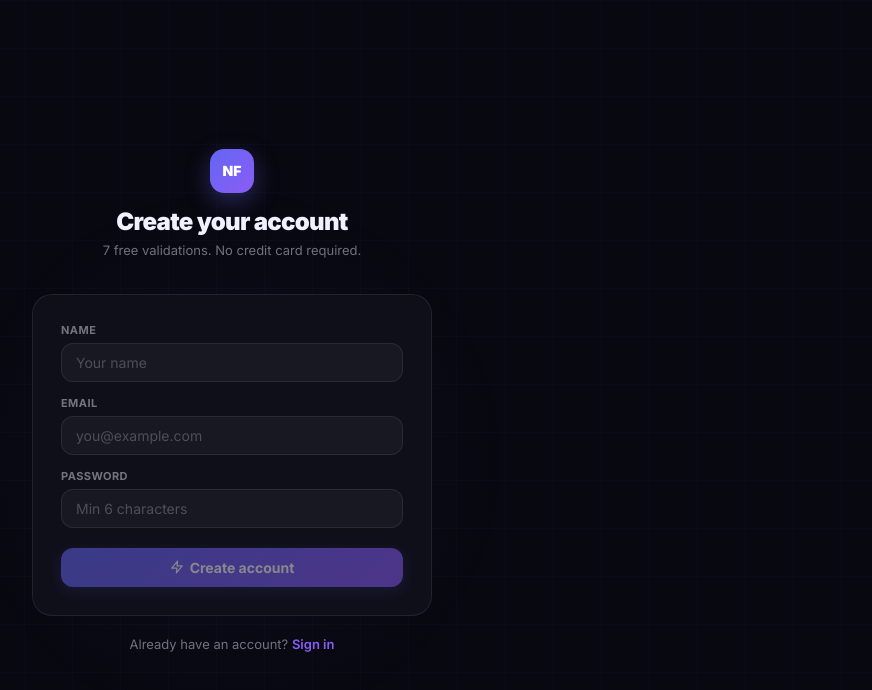
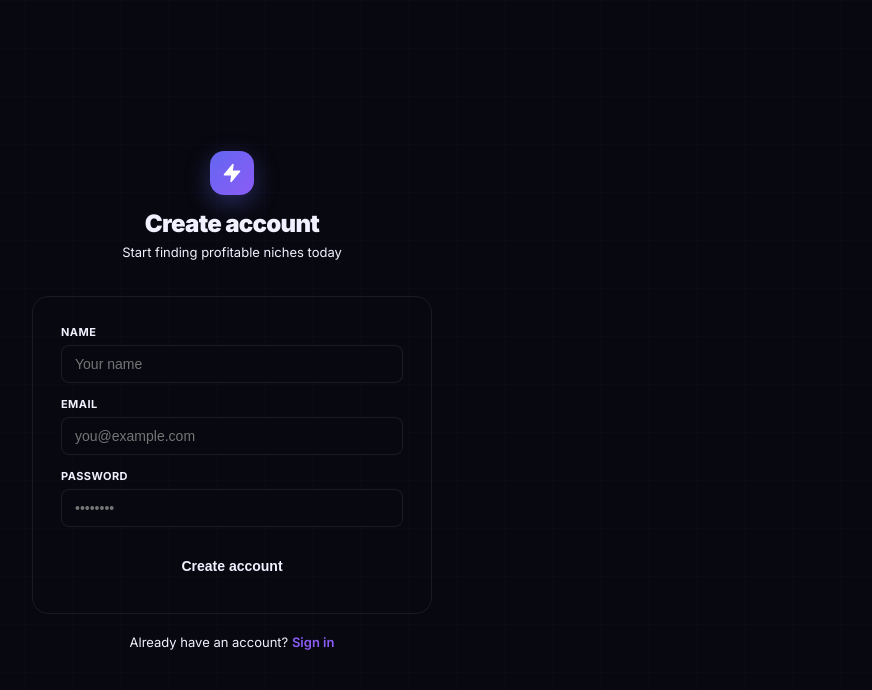
Before and after one commit to NicheFlow1/nicheflow-saas, a Next.js app: page /auth/signup in a window 1280 px wide. Shown: the top 690 px of the page, without its empty margins (408-1280 px from the left). Built offline with nearby package versions, Linux system fonts and the light colour scheme.

Commit message:
fix: page.tsx

```diff
--- a/src/app/auth/signup/page.tsx
+++ b/src/app/auth/signup/page.tsx
@@ -1,73 +1,69 @@
-'use client'
-import{useState}from'react'
-import Link from'next/link'
-import{supabase}from'@/lib/supabase/client-singleton'
-import{Zap,AlertCircle,CheckCircle}from'lucide-react'
+'use client';
+import React, { useState } from 'react';
+import { getSupabaseClient } from '@/lib/supabase/client-singleton';
+import { Zap } from 'lucide-react';
 
-export default function SignupPage(){
-  const[email,setEmail]=useState('')
-  const[password,setPassword]=useState('')
-  const[name,setName]=useState('')
-  const[loading,setLoading]=useState(false)
-  const[error,setError]=useState('')
-  const[done,setDone]=useState(false)
+export default function SignupPage() {
+  const [name, setName] = useState('');
+  const [email, setEmail] = useState('');
+  const [password, setPassword] = useState('');
+  const [loading, setLoading] = useState(false);
+  const [error, setError] = useState('');
 
-  async function handleSignup(e:React.FormEvent){
-    e.preventDefault()
-    setLoading(true);setError('')
-    const{data,error:err}=await supabase.auth.signUp({email,password,options:{data:{full_name:name}}})
-    if(err){setError(err.message);setLoading(false);return}
-    if(data.user){
-      await supabase.from('profiles').upsert({id:data.user.id,email,full_name:name,plan:'free',generations_used:0,generations_limit:7})
-      window.location.replace('/dashboard')
+  async function handleSubmit(e: React.FormEvent) {
+    e.preventDefault();
+    if (!email || !password) return;
+    setLoading(true);
+    setError('');
+    try {
+      const sb = getSupabaseClient();
+      const { error: err } = await sb.auth.signUp({ email, password, options: { data: { full_name: name } } });
+      if (err) { setError(err.message); setLoading(false); return; }
+      window.location.href = '/dashboard';
+    } catch (e: any) {
+      setError(e.message || 'Sign up failed');
+      setLoading(false);
     }
   }
 
-  if(done)return(
-    <div style={{minHeight:'100vh',background:'var(--bg-base)',display:'flex',alignItems:'center',justifyContent:'center'}}>
-      <div style={{textAlign:'center'}}><CheckCircle size={40} style={{color:'var(--success)',margin:'0 auto 16px'}}/><h2 style={{fontWeight:800,marginBottom:8}}>Check your email</h2><p style={{color:'var(--text-tertiary)',fontSize:13}}>We sent a confirmation link to {email}</p></div>
-    </div>
-  )
-
-  return(
-    <div style={{minHeight:'100vh',background:'var(--bg-base)',display:'flex',alignItems:'center',justifyContent:'center',padding:'24px'}}>
-      <div style={{position:'fixed',inset:0,backgroundImage:'linear-gradient(rgba(99,102,241,0.03) 1px,transparent 1px),linear-gradient(90deg,rgba(99,102,241,0.03) 1px,transparent 1px)',backgroundSize:'48px 48px',pointerEvents:'none'}}/>
-      <div style={{position:'fixed',top:'20%',left:'50%',transform:'translateX(-50%)',width:600,height:600,borderRadius:'50%',background:'radial-gradient(ellipse,rgba(99,102,241,0.07) 0%,transparent 65%)',pointerEvents:'none'}}/>
-
-      <div style={{width:'100%',maxWidth:400,position:'relative'}}>
-        <div style={{textAlign:'center',marginBottom:36}}>
-          <div style={{width:44,height:44,borderRadius:14,background:'linear-gradient(135deg,#6366f1,#8b5cf6)',display:'flex',alignItems:'center',justifyContent:'center',fontSize:14,fontWeight:900,color:'white',margin:'0 auto 14px',boxShadow:'0 8px 24px rgba(99,102,241,0.35)'}}>NF</div>
-          <h1 style={{fontSize:'1.5rem',fontWeight:900,letterSpacing:'-0.03em',color:'var(--text-primary)',marginBottom:6}}>Create your account</h1>
-          <p style={{fontSize:13,color:'var(--text-tertiary)'}}>7 free validations. No credit card required.</p>
+  return (
+    <div style={{ minHeight: '100vh', background: 'var(--bg-base)', display: 'flex', alignItems: 'center', justifyContent: 'center', padding: 24 }}>
+      <div style={{ position: 'fixed', inset: 0, backgroundImage: 'linear-gradient(rgba(99,102,241,0.03) 1px,transparent 1px),linear-gradient(90deg,rgba(99,102,241,0.03) 1px,transparent 1px)', backgroundSize: '48px 48px', pointerEvents: 'none' }} />
+      <div style={{ width: '100%', maxWidth: 400, position: 'relative' }}>
+        <div style={{ textAlign: 'center', marginBottom: 36 }}>
+          <div style={{ width: 44, height: 44, borderRadius: 14, background: 'linear-gradient(135deg,#6366f1,#8b5cf6)', display: 'flex', alignItems: 'center', justifyContent: 'center', margin: '0 auto 14px', boxShadow: '0 8px 24px rgba(99,102,241,0.35)' }}>
+            <Zap size={20} color="#fff" fill="#fff" />
+          </div>
+          <h1 style={{ fontSize: '1.5rem', fontWeight: 900, letterSpacing: '-0.03em', color: 'var(--text-primary)', marginBottom: 6 }}>Create account</h1>
+          <p style={{ fontSize: 13, color: 'var(--text-muted)' }}>Start finding profitable niches today</p>
         </div>
 
-        <div style={{background:'var(--bg-elevated)',border:'1px solid var(--border-base)',borderRadius:'var(--radius-2xl)',padding:28}}>
-          <form onSubmit={handleSignup}>
-            <div style={{marginBottom:14}}>
-              <label style={{display:'block',fontSize:11,fontWeight:700,color:'var(--text-tertiary)',textTransform:'uppercase',letterSpacing:'0.04em',marginBottom:6}}>Name</label>
-              <input type='text' value={name} onChange={e=>setName(e.target.value)} placeholder='Your name' required className='input' style={{fontSize:14}}/>
+        <div style={{ background: 'var(--bg-card)', border: '1px solid var(--border-base)', borderRadius: 16, padding: 28 }}>
+          <form onSubmit={handleSubmit}>
+            <div style={{ marginBottom: 14 }}>
+              <label style={{ display: 'block', fontSize: 11, fontWeight: 700, color: 'var(--text-muted)', textTransform: 'uppercase', letterSpacing: '0.04em', marginBottom: 6 }}>Name</label>
+              <input type="text" value={name} onChange={e => setName(e.target.value)} placeholder="Your name" style={{ width: '100%', background: 'var(--bg-base)', border: '1px solid var(--border-base)', borderRadius: 8, padding: '10px 13px', color: 'var(--text-primary)', fontSize: 14, outline: 'none', boxSizing: 'border-box' }} />
             </div>
-            <div style={{marginBottom:14}}>
-              <label style={{display:'block',fontSize:11,fontWeight:700,color:'var(--text-tertiary)',textTransform:'uppercase',letterSpacing:'0.04em',marginBottom:6}}>Email</label>
-              <input type='email' value={email} onChange={e=>setEmail(e.target.value)} placeholder='you@example.com' required className='input' style={{fontSize:14}}/>
+            <div style={{ marginBottom: 14 }}>
+              <label style={{ display: 'block', fontSize: 11, fontWeight: 700, color: 'var(--text-muted)', textTransform: 'uppercase', letterSpacing: '0.04em', marginBottom: 6 }}>Email</label>
+              <input type="email" value={email} onChange={e => setEmail(e.target.value)} placeholder="you@example.com" required style={{ width: '100%', background: 'var(--bg-base)', border: '1px solid var(--border-base)', borderRadius: 8, padding: '10px 13px', color: 'var(--text-primary)', fontSize: 14, outline: 'none', boxSizing: 'border-box' }} />
             </div>
-            <div style={{marginBottom:20}}>
-              <label style={{display:'block',fontSize:11,fontWeight:700,color:'var(--text-tertiary)',textTransform:'uppercase',letterSpacing:'0.04em',marginBottom:6}}>Password</label>
-              <input type='password' value={password} onChange={e=>setPassword(e.target.value)} placeholder='Min 6 characters' required minLength={6} className='input' style={{fontSize:14}}/>
+            <div style={{ marginBottom: 20 }}>
+              <label style={{ display: 'block', fontSize: 11, fontWeight: 700, color: 'var(--text-muted)', textTransform: 'uppercase', letterSpacing: '0.04em', marginBottom: 6 }}>Password</label>
+              <input type="password" value={password} onChange={e => setPassword(e.target.value)} placeholder="••••••••" required style={{ width: '100%', background: 'var(--bg-base)', border: '1px solid var(--border-base)', borderRadius: 8, padding: '10px 13px', color: 'var(--text-primary)', fontSize: 14, outline: 'none', boxSizing: 'border-box' }} />
             </div>
-            {error&&(
-              <div style={{display:'flex',alignItems:'center',gap:8,padding:'10px 12px',background:'var(--surface-nogo)',border:'1px solid rgba(239,68,68,0.2)',borderRadius:'var(--radius-md)',marginBottom:16}}>
-                <AlertCircle size={13} style={{color:'var(--danger)',flexShrink:0}}/>
-                <span style={{fontSize:12,color:'var(--danger)'}}>{error}</span>
-              </div>
-            )}
-            <button type='submit' disabled={loading||!email||!password||!name} className='btn btn-grad' style={{width:'100%',justifyContent:'center',padding:'11px 20px',fontSize:14,fontWeight:700,borderRadius:'var(--radius-lg)'}}>
-              {loading?<><div className='spinner' style={{width:15,height:15,border:'2px solid rgba(255,255,255,0.3)',borderTopColor:'white'}}/>Creating account...</>:<><Zap size={14}/>Create account</>}
+            {error && <div style={{ padding: '10px 13px', background: 'rgba(239,68,68,.08)', border: '1px solid rgba(239,68,68,.2)', borderRadius: 8, marginBottom: 16, fontSize: 13, color: '#ef4444' }}>{error}</div>}
+            <button type="submit" disabled={loading || !email || !password} style={{ width: '100%', background: loading || !email || !password ? 'var(--bg-hover)' : 'linear-gradient(135deg,#6366f1,#8b5cf6)', color: loading || !email || !password ? 'var(--text-muted)' : '#fff', border: 'none', padding: '11px 20px', borderRadius: 10, fontSize: 14, fontWeight: 700, cursor: loading || !email || !password ? 'not-allowed' : 'pointer' }}>
+              {loading ? 'Creating account...' : 'Create account'}
             </button>
           </form>
         </div>
-        <p style={{textAlign:'center',fontSize:13,color:'var(--text-tertiary)',marginTop:20}}>Already have an account? <Link href='/auth/login' style={{color:'var(--brand-purple)',fontWeight:600,textDecoration:'none'}}>Sign in</Link></p>
+
+        <p style={{ textAlign: 'center', fontSize: 13, color: 'var(--text-muted)', marginTop: 20 }}>
+          Already have an account?{' '}
+          <a href="/auth/login" style={{ color: 'var(--brand-purple)', fontWeight: 600, textDecoration: 'none' }}>Sign in</a>
+        </p>
       </div>
     </div>
-  )
+  );
 }
```
